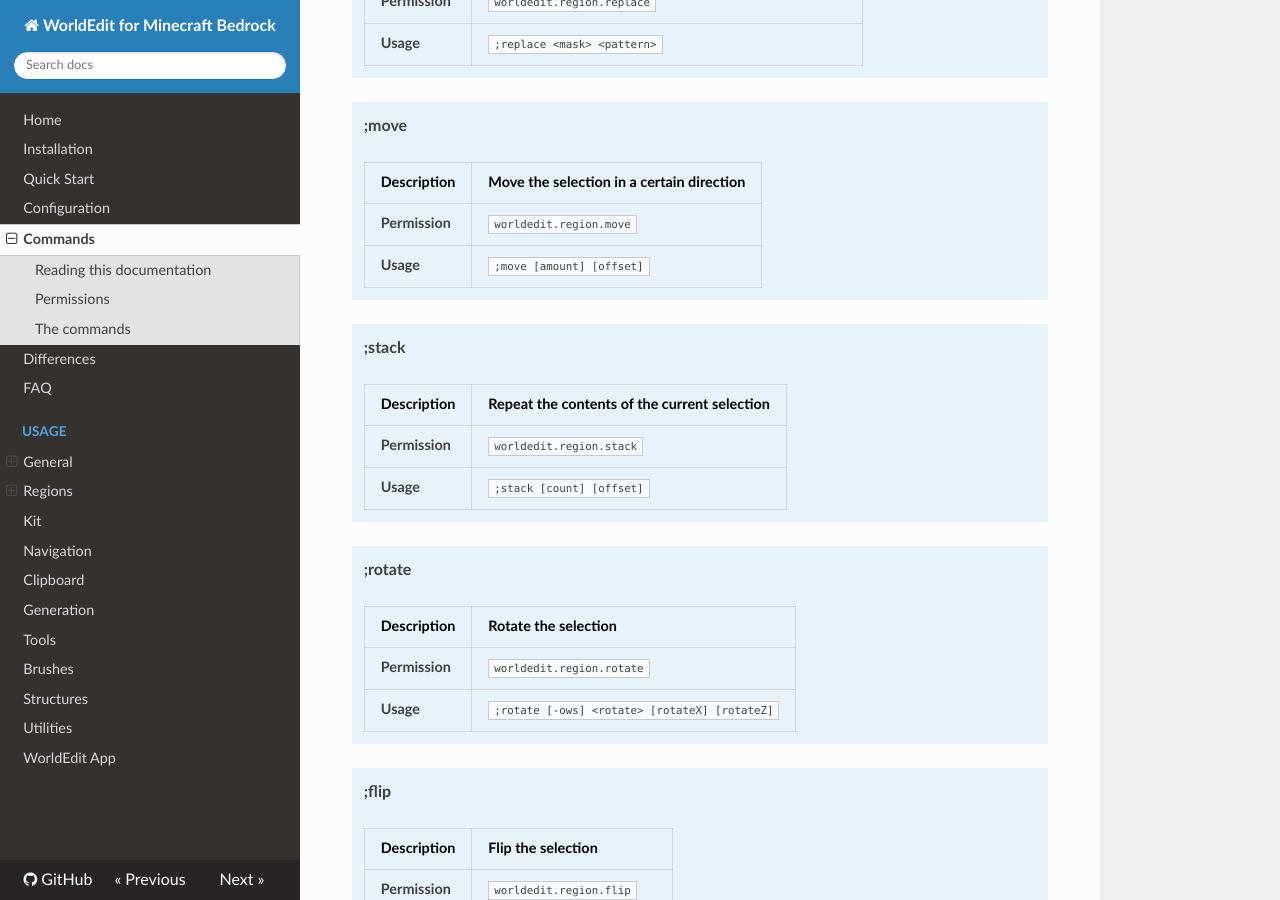
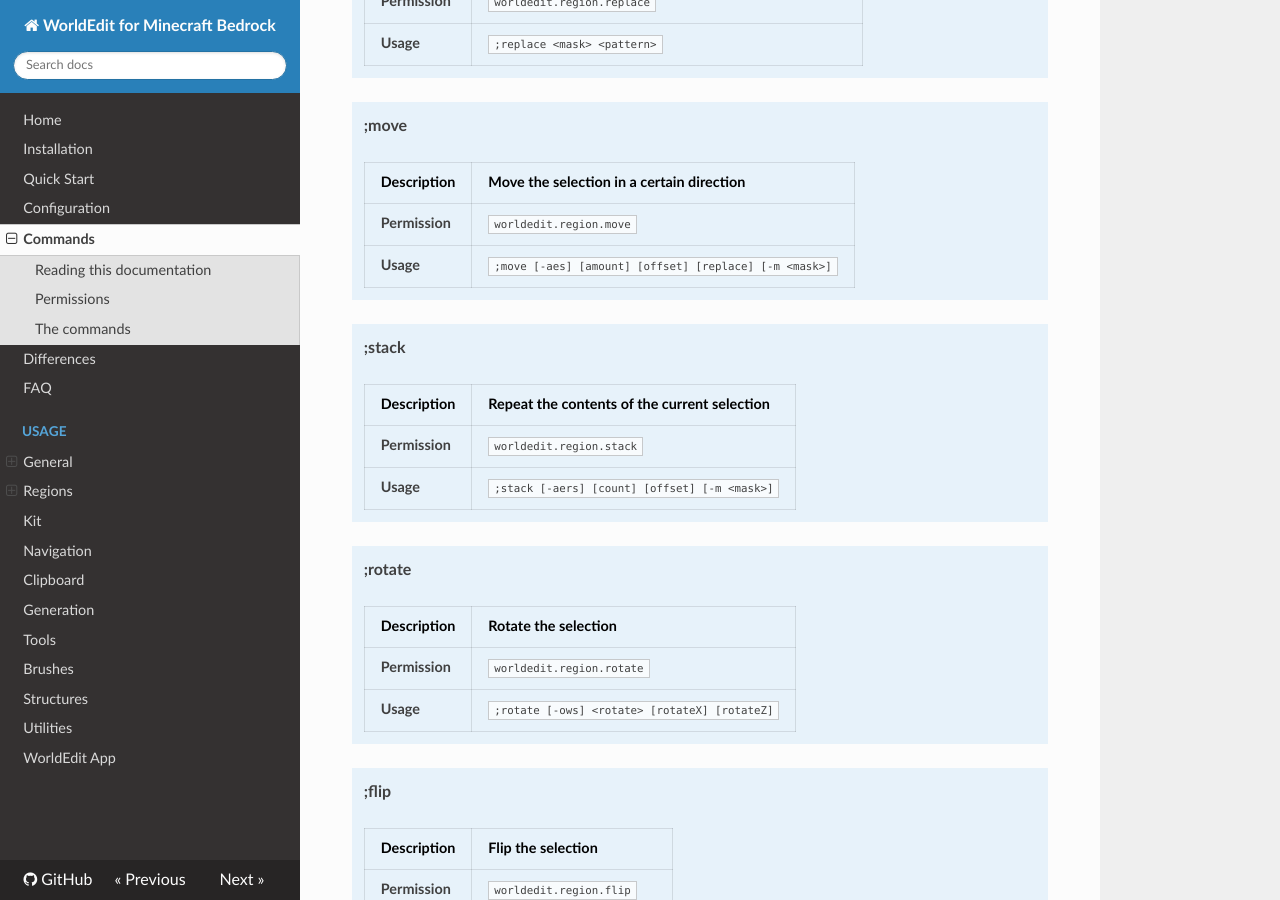
Before and after one commit to SIsilicon/WorldEdit-BE-Docs, an MkDocs documentation site: the page built from docs/commands.md, in a window 1280 px wide and 900 px high, scrolled down 9601 px. Built offline with MkDocs 1.6.1, drawn with Linux system fonts in a browser that asks for light colours; nearby versions of some CDN libraries.

Commit message:
Updated docs with new stack and move syntax

```diff
--- a/docs/commands.md
+++ b/docs/commands.md
@@ -377,7 +377,7 @@
 	|**Description**|Move the selection in a certain direction|
 	|:--|:--|
 	|**Permission**|`worldedit.region.move`|
-	|**Usage**|`;move [amount] [offset]`|
+	|**Usage**|`;move [-aes] [amount] [offset] [replace] [-m <mask>]`|
 
 !!! note ""
 
@@ -386,7 +386,7 @@
 	|**Description**|Repeat the contents of the current selection|
 	|:--|:--|
 	|**Permission**|`worldedit.region.stack`|
-	|**Usage**|`;stack [count] [offset]`|
+	|**Usage**|`;stack [-aers] [count] [offset] [-m <mask>]`|
 
 !!! note ""
 
```
